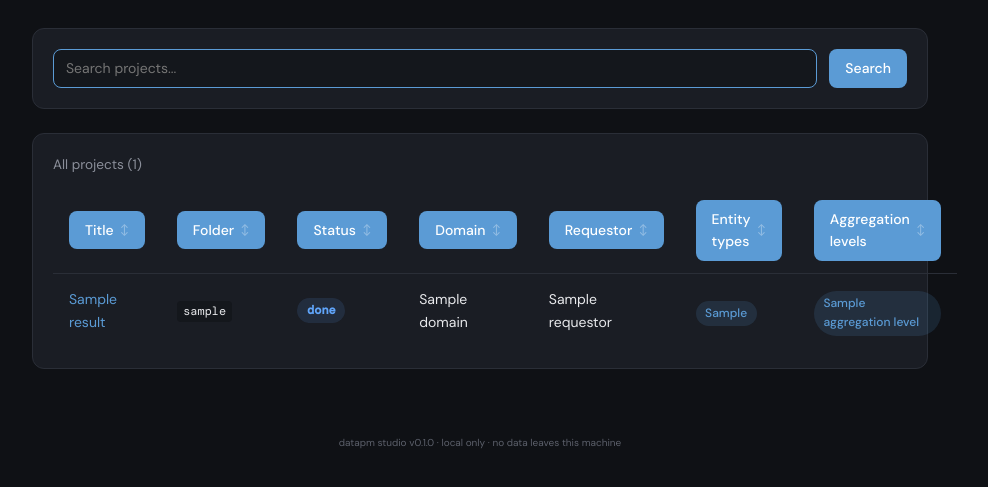
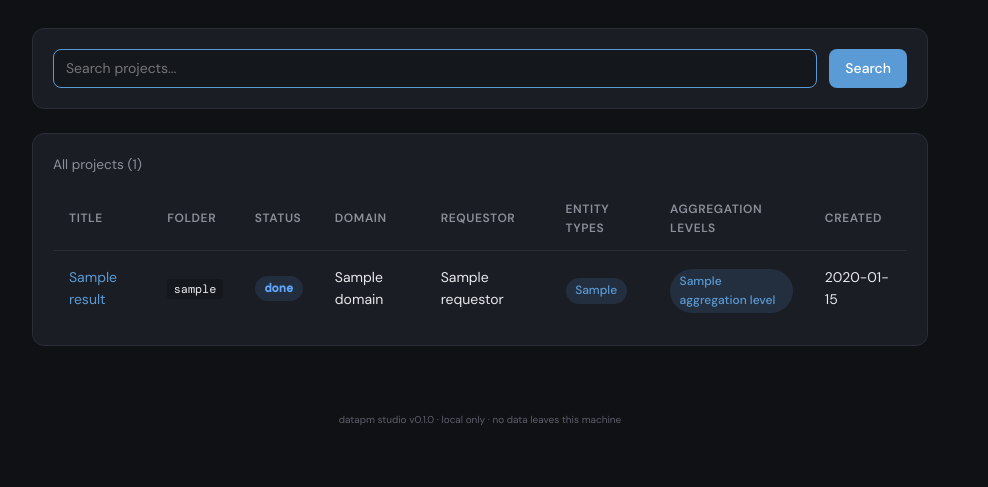
Before and after one commit to wiskas1000/datapm-studio, a Flask app: template datapm_studio/templates/search/results.html in a window 1280 px wide. Shown: the part 145-632 px from the top of the page, without its empty margins (160-1148 px from the left). Run offline with Flask 3, Linux system fonts and the light colour scheme; the template is opened without the code that fills it: most values are stand-ins (such as "Sample title", 1, 10 or a date in 2020).

Commit message:
Revert "feat(templates): drop Created column and add client-side column sort on search table"
This reverts commit f991ecfd6c70702d0f401f455c439fbd32e5b134.

```diff
--- a/datapm_studio/static/css/style.css
+++ b/datapm_studio/static/css/style.css
@@ -537,28 +537,6 @@ li {
     color: var(--text-muted);
     font-size: 0.85rem;
 }
-
-.th-sort {
-    background: none;
-    border: none;
-    padding: 0;
-    margin: 0;
-    font: inherit;
-    color: inherit;
-    cursor: pointer;
-    text-align: left;
-}
-
-.th-sort::after {
-    content: " ↕";
-    opacity: 0.35;
-    font-size: 0.75em;
-}
-
-.th-sort[data-dir="asc"]::after { content: " ↑"; opacity: 1; }
-.th-sort[data-dir="desc"]::after { content: " ↓"; opacity: 1; }
-
-.th-sort:hover { color: var(--accent); }
 
 .selected-value {
     display: flex;
--- a/datapm_studio/templates/search/results.html
+++ b/datapm_studio/templates/search/results.html
@@ -21,16 +21,17 @@
   {% if not query %}
   <p class="search-results-heading">All projects ({{ results|length }})</p>
   {% endif %}
-  <table class="sortable-table">
+  <table>
     <thead>
       <tr>
-        <th><button type="button" class="th-sort" data-col="0">Title</button></th>
-        <th><button type="button" class="th-sort" data-col="1">Folder</button></th>
-        <th><button type="button" class="th-sort" data-col="2">Status</button></th>
-        <th><button type="button" class="th-sort" data-col="3">Domain</button></th>
-        <th><button type="button" class="th-sort" data-col="4">Requestor</button></th>
-        <th><button type="button" class="th-sort" data-col="5">Entity types</button></th>
-        <th><button type="button" class="th-sort" data-col="6">Aggregation levels</button></th>
+        <th>Title</th>
+        <th>Folder</th>
+        <th>Status</th>
+        <th>Domain</th>
+        <th>Requestor</th>
+        <th>Entity types</th>
+        <th>Aggregation levels</th>
+        <th>Created</th>
       </tr>
     </thead>
     <tbody>
@@ -55,6 +56,7 @@
           </div>
           {% endif %}
         </td>
+        <td>{{ item.result.created_at[:10] }}</td>
       </tr>
       {% endfor %}
     </tbody>
@@ -69,32 +71,4 @@
   <p>No projects yet.</p>
 </div>
 {% endif %}
-
-<script>
-(function () {
-    document.querySelectorAll('table.sortable-table').forEach(function (table) {
-        var tbody = table.tBodies[0];
-        if (!tbody) return;
-        table.querySelectorAll('button.th-sort').forEach(function (btn) {
-            btn.addEventListener('click', function () {
-                var col = parseInt(btn.getAttribute('data-col'), 10);
-                var asc = btn.getAttribute('data-dir') !== 'asc';
-                table.querySelectorAll('button.th-sort').forEach(function (b) {
-                    b.removeAttribute('data-dir');
-                });
-                btn.setAttribute('data-dir', asc ? 'asc' : 'desc');
-                var rows = Array.prototype.slice.call(tbody.rows);
-                rows.sort(function (a, b) {
-                    var av = (a.cells[col].innerText || '').trim().toLowerCase();
-                    var bv = (b.cells[col].innerText || '').trim().toLowerCase();
-                    if (av < bv) return asc ? -1 : 1;
-                    if (av > bv) return asc ? 1 : -1;
-                    return 0;
-                });
-                rows.forEach(function (r) { tbody.appendChild(r); });
-            });
-        });
-    });
-})();
-</script>
 {% endblock %}
```
